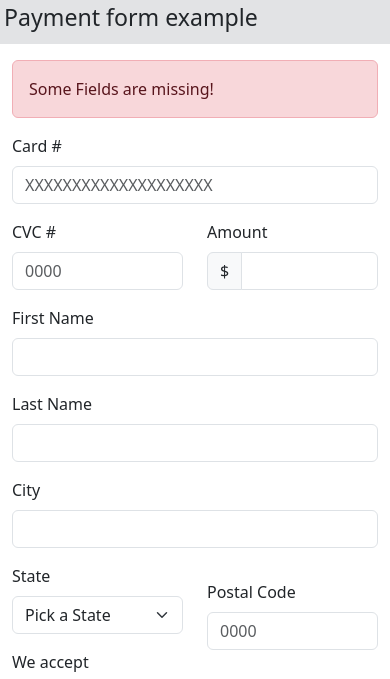
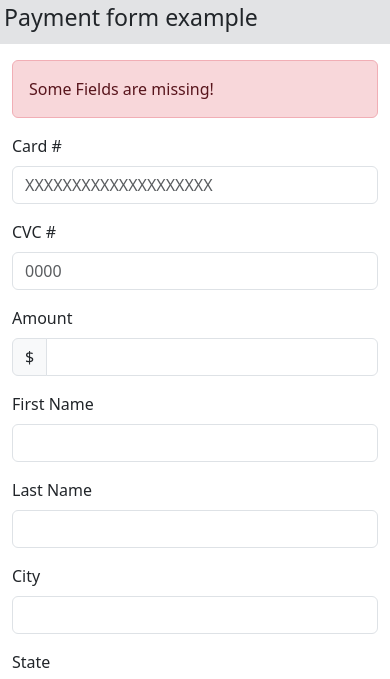
Before and after one commit to 4GeeksAcademy/forms-project-llorens, a plain HTML site: page index.html in a window 390 px wide. Shown: the top 679 px of the page. Drawn offline with nearby package versions, Linux system fonts and the light colour scheme.

Commit message:
ajustado las columnas a col-12

```diff
--- a/index.html
+++ b/index.html
@@ -34,13 +34,13 @@
                         <input type="text" class="form-control" id="cardNumber" placeholder="XXXXXXXXXXXXXXXXXXXX">
                     </div>
                 </div>
-                <div class="col-6 col-md-3 mt-3 mt-md-0">
+                <div class="col-12 col-md-3 mt-3 mt-md-0">
                     <div>
                         <label for="cvc" class="form-label">CVC #</label>
                         <input type="number" class="form-control" id="cvc" placeholder="0000">
                     </div>
                 </div>
-                <div class="col-6 col-md-4 mt-3 mt-md-0">
+                <div class="col-12 col-md-4 mt-3 mt-md-0">
                     <label for="amount" class="form-label">Amount</label>
                     <div class="input-group mb-3">
                         <span class="input-group-text">$</span>
@@ -75,7 +75,7 @@
                         <input type="text" class="form-control" id="city">
                     </div>
                 </div>
-                <div class="col-6 col-md-3">
+                <div class="col-12 col-md-3">
                     <label>State</label>
                     <select class="form-select mt-2">
                         <option selected>Pick a State</option>
@@ -84,7 +84,7 @@
                         <option value="3">Three</option>
                     </select>
                 </div>
-                <div class="col-6 col-md-3 mt-3 mt-md-0">
+                <div class="col-12 col-md-3 mt-3 mt-md-0">
                     <div>
                         <label for="postalCode" class="form-label">Postal Code</label>
                         <input type="number" class="form-control" id="postalCode" placeholder="0000">
```
